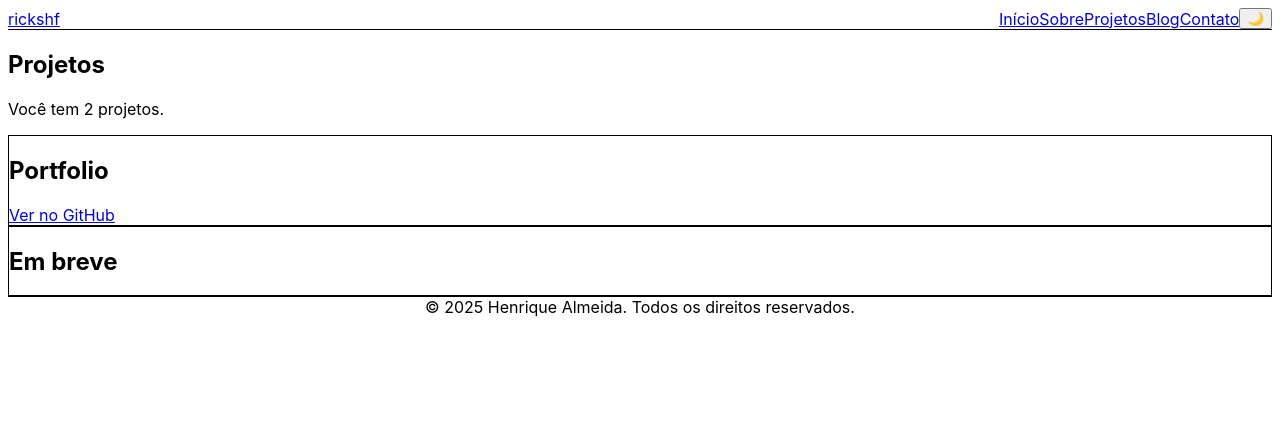
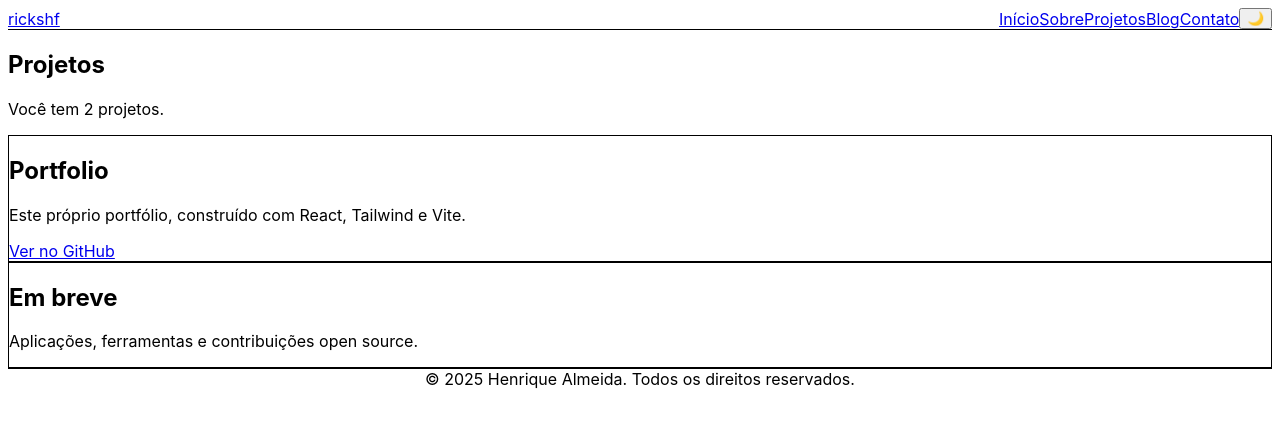
Before and after one commit to rickshf/react-portfolio, a React (Vite) app: page /projects in a window 1280 px wide. Shown: the top 426 px of the page. Built offline with nearby package versions, Linux system fonts and the light colour scheme; no server answers; a web font is replaced by a local one.

Commit message:
Add Portuguese project descriptions

```diff
--- a/src/pages/Projects.jsx
+++ b/src/pages/Projects.jsx
@@ -5,6 +5,7 @@ const projects = [
     slug: "portfolio",
     title: "Portfolio",
     desc: {
+      pt: "Este próprio portfólio, construído com React, Tailwind e Vite.",
       en: "This very portfolio, built with React, Tailwind and Vite."
     },
     link: "https://github.com/rickshf"
@@ -13,6 +14,7 @@ const projects = [
     slug: "soon",
     title: "Em breve",
     desc: {
+      pt: "Aplicações, ferramentas e contribuições open source.",
       en: "Apps, tools and open source contributions."
     },
     link: "#"
```
